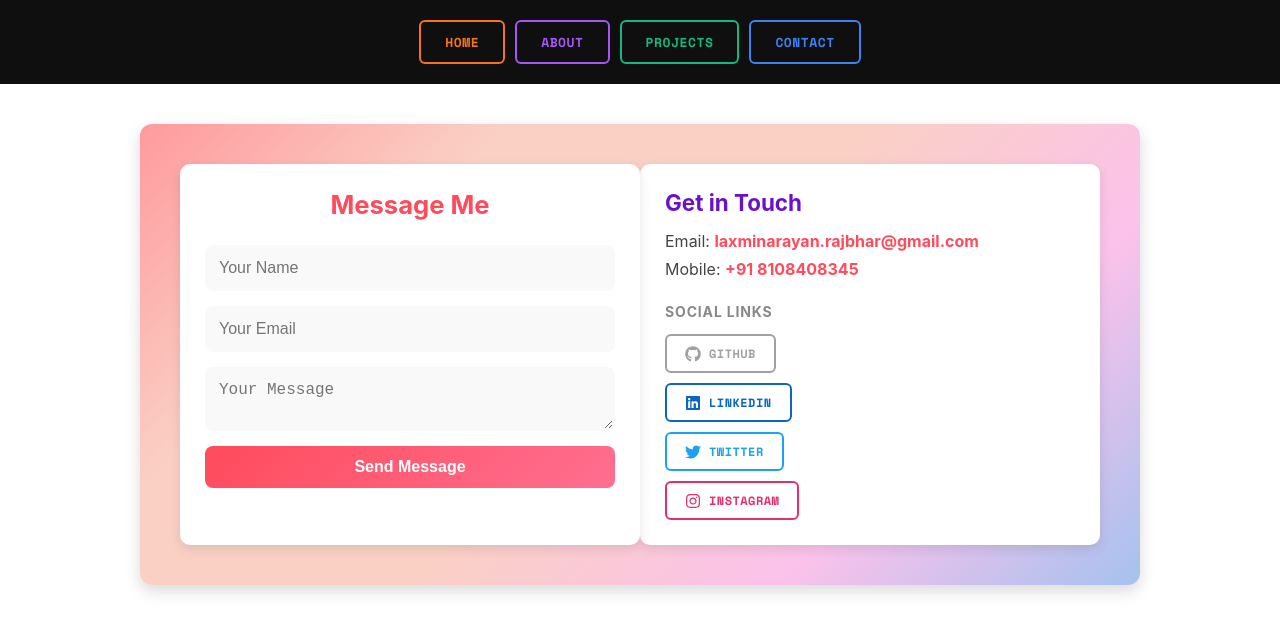
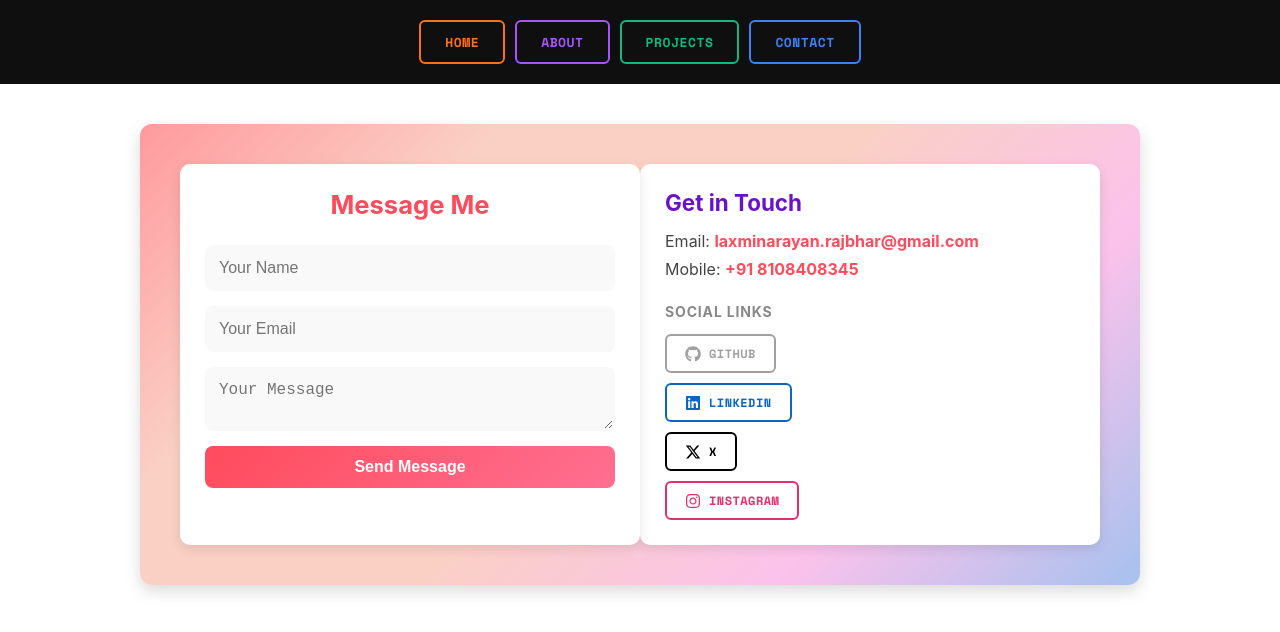
Before and after one commit to LAXMINARAYAN-RAJBHAR/my-portfolio, a React (Create React App) app: page /my-portfolio/contact in a window 1280 px wide. Shown: the top 632 px of the page. Built offline with nearby package versions, Linux system fonts and the light colour scheme.

Commit message:
update: New changes

```diff
--- a/src/pages/Contact.css
+++ b/src/pages/Contact.css
@@ -250,8 +250,8 @@
 .social-btn.linkedin  { border: 2px solid #0a66c2; color: #0a66c2; }
 .social-btn.linkedin:hover  { background: #0a66c2; color: #ffffff; }
 
-.social-btn.twitter   { border: 2px solid #1da1f2; color: #1da1f2; }
-.social-btn.twitter:hover   { background: #1da1f2; color: #ffffff; }
+.social-btn.twitter   { border: 2px solid #000000; color: #000000; }
+.social-btn.twitter:hover { background: #000000; color: #ffffff; }
 
 .social-btn.instagram { border: 2px solid #e1306c; color: #e1306c; }
 .social-btn.instagram:hover { background: #e1306c; color: #ffffff; }
--- a/src/pages/Contact.js
+++ b/src/pages/Contact.js
@@ -1,7 +1,8 @@
 import React, { useRef, useState } from "react";
 import "./Contact.css";
 import emailjs from "@emailjs/browser";
-import { FaGithub, FaLinkedin, FaTwitter, FaInstagram } from "react-icons/fa";
+import { FaGithub, FaLinkedin, FaInstagram } from "react-icons/fa";
+import { FaXTwitter } from "react-icons/fa6";
 
 function Contact() {
   const form = useRef();
@@ -100,7 +101,7 @@ function Contact() {
               <FaLinkedin size={16} /> LinkedIn
             </a>
             <a href="https://x.com/Laxminaray69827" target="_blank" rel="noreferrer" className="social-btn twitter">
-              <FaTwitter size={16} /> Twitter
+              <FaXTwitter size={16} /> X
             </a>
             <a href="https://www.instagram.com/laxminarayan.rajbhar01/" target="_blank" rel="noreferrer" className="social-btn instagram">
               <FaInstagram size={16} /> Instagram
```
